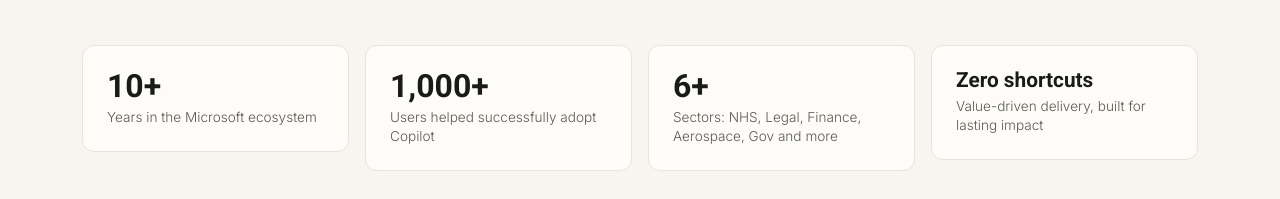
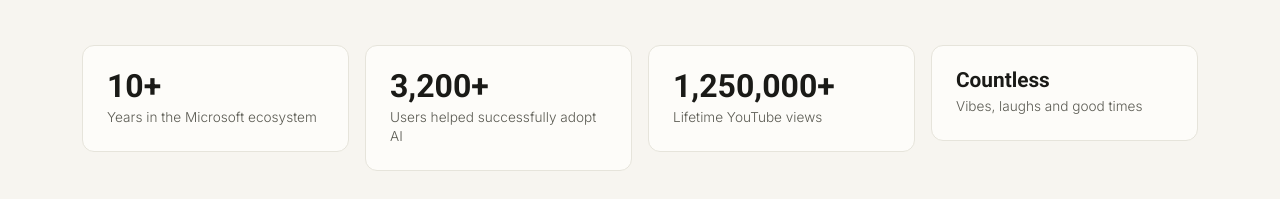
Before and after one commit to StuartTufft/stuarttufft.com, a website: page about.html in a window 1280 px wide. Shown: the part 601-800 px from the top of the page. Drawn offline with nearby package versions, Linux system fonts and the light colour scheme; a script that the page names is missing.

Commit message:
Error fix

```diff
--- a/about.html
+++ b/about.html
@@ -133,20 +133,20 @@
         </div>
         <div class="col-sm-6 col-lg-3">
           <div class="stat-card reveal d1">
-            <div class="stat-value">1,000+</div>
-            <div class="stat-label">Users helped successfully adopt Copilot</div>
+            <div class="stat-value">3,200+</div>
+            <div class="stat-label">Users helped successfully adopt AI</div>
           </div>
         </div>
         <div class="col-sm-6 col-lg-3">
           <div class="stat-card reveal d2">
-            <div class="stat-value">6+</div>
-            <div class="stat-label">Sectors: NHS, Legal, Finance, Aerospace, Gov and more</div>
+            <div class="stat-value">1,250,000+</div>
+            <div class="stat-label">Lifetime YouTube views</div>
           </div>
         </div>
         <div class="col-sm-6 col-lg-3">
           <div class="stat-card reveal d3">
-            <div class="stat-value" style="font-size:1.3rem;">Zero shortcuts</div>
-            <div class="stat-label">Value-driven delivery, built for lasting impact</div>
+            <div class="stat-value" style="font-size:1.3rem;">Countless</div>
+            <div class="stat-label">Vibes, laughs and good times</div>
           </div>
         </div>
       </div>
```
Also changed, not shown: index.html (+2 -2 lines).
